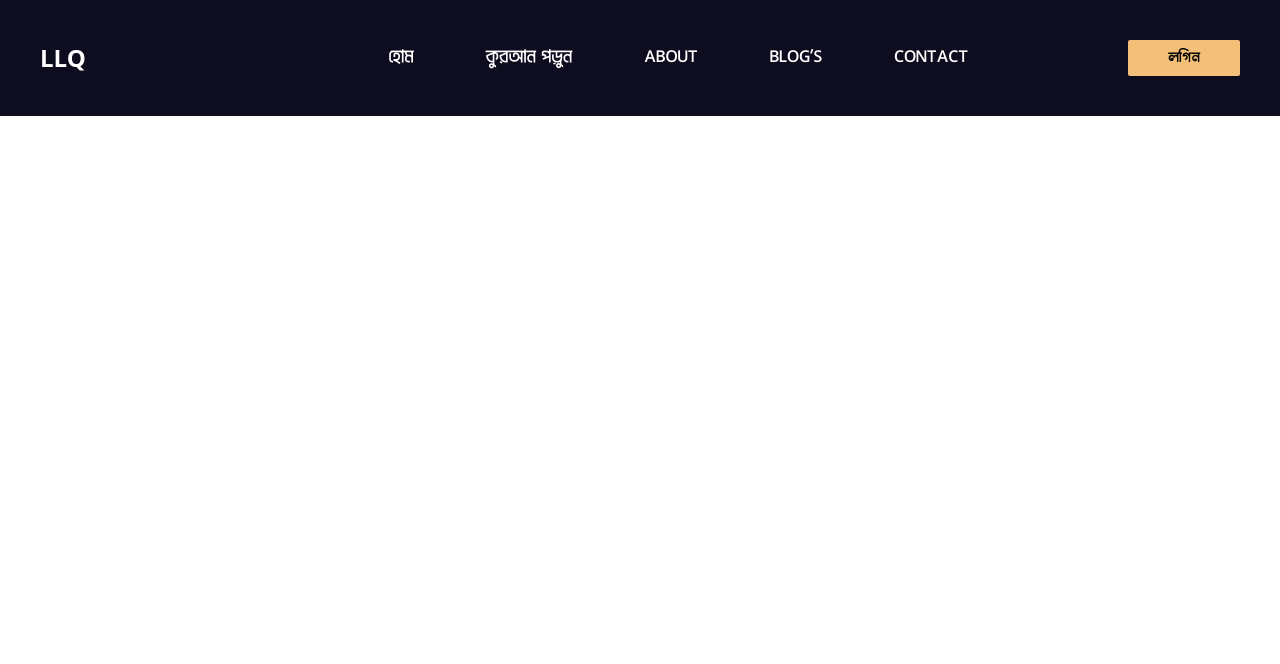
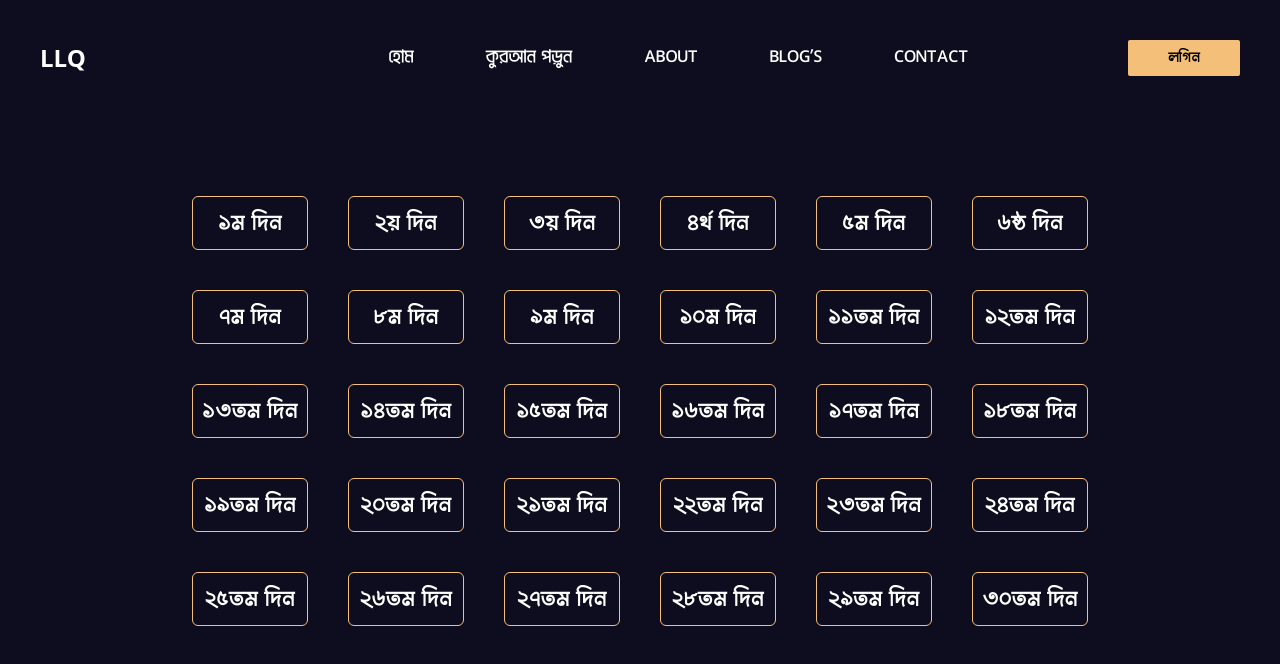
Before and after one commit to faysalewucse/Lets-Learn-Quran, a React (Create React App) app: page /learn-kayda in a window 1280 px wide. Shown: the top 664 px of the page. Built offline with nearby package versions, Linux system fonts and the light colour scheme.

Commit message:
learnKyada page added

```diff
--- a/package.json
+++ b/package.json
@@ -8,6 +8,7 @@
     "@testing-library/react": "^13.4.0",
     "@testing-library/user-event": "^14.4.3",
     "axios": "^1.1.3",
+    "highlight-words": "^1.2.1",
     "react": "^18.2.0",
     "react-dom": "^18.2.0",
     "react-redux": "^8.0.4",
--- a/src/App.js
+++ b/src/App.js
@@ -1,9 +1,11 @@
 import React from "react";
 import Navbar from "./components/Navbar";
 import Home from "./pages/Home";
-import Surah from "./pages/Surah";
 import { Route, Routes, BrowserRouter } from "react-router-dom";
 import SingleSura from "./pages/SingleSura";
+import Lessons from "./pages/Lessons";
+import LearnKayda from "./pages/Lessons/LearnKayda/LearnKayda";
+import Day from "./pages/Lessons/LearnKayda/Day";
 
 function App() {
   return (
@@ -12,7 +14,11 @@ function App() {
         <Navbar />
         <Routes>
           <Route path="/" element={<Home />} />
-          <Route path="/surah/:surahNumber" element={<SingleSura />} />
+          <Route path="surah/:surahNumber" element={<SingleSura />} />
+          <Route path="lessons" element={<Lessons />} />
+          <Route path="learn-kayda" element={<LearnKayda />}>
+            <Route path="day/:dayNumber" element={<Day />} />
+          </Route>
         </Routes>
       </BrowserRouter>
     </div>
--- a/src/pages/Home.js
+++ b/src/pages/Home.js
@@ -1,4 +1,5 @@
 import React from "react";
+import { Link } from "react-router-dom";
 import Surah from "./Surah";
 
 export default function Home() {
@@ -34,9 +35,12 @@ export default function Home() {
               এটি হতে পারে আপনার জীবন পরিবর্তনের প্রথম ধাপ । আজ এখন থেকেই শুরু
               হয়ে যাক কুরআনের আলোয় আলোকিত হওয়া ।
             </h6>
-            <button className="bg-golden lg:self-start self-center text-black text-2xl lg:px-5 py-2 rounded-sm font-jonota w-1/4 hover:bg-goldenhover">
+            <Link
+              to="/lessons"
+              className="bg-golden lg:self-start self-center text-black text-2xl lg:px-5 py-2 rounded-sm font-jonota w-1/4 hover:bg-goldenhover"
+            >
               শুরু করুণ
-            </button>
+            </Link>
           </div>
         </div>
         <div className="hidden lg:block">
--- /dev/null
+++ b/src/pages/Lessons.js
@@ -0,0 +1,24 @@
+import React from "react";
+import { Link } from "react-router-dom";
+
+export default function Lessons() {
+  return (
+    <div className="min-h-screen bg-nav px-24 lg:px-48 py-20">
+      <Link to="/learn-kayda" className="grid lg:grid-cols-4 grid-cols-1">
+        <div className="border border-white rounded-md text-white hover:cursor-pointer hover:bg-black hover:mt-2 transition-all duration-300">
+          <img
+            src="/images/kayda_learn.png"
+            className="lg:h-80 bg-white p-5 rounded-md"
+            alt="learn-kayda"
+          ></img>
+          <div className="p-5 flex items-center justify-between">
+            <p className="font-jonota lg:text-3xl text-xl">কায়দা শিখি</p>
+            <p className="font-jonota lg:text-xl bg-white text-black px-1 rounded-sm">
+              সময়ঃ ৩০ দিন
+            </p>
+          </div>
+        </div>
+      </Link>
+    </div>
+  );
+}
--- /dev/null
+++ b/src/pages/Lessons/LearnKayda/Day.js
@@ -0,0 +1,5 @@
+import React from "react";
+
+export default function Day() {
+  return <div className="bg-nav min-h-screen">Day</div>;
+}
--- /dev/null
+++ b/src/pages/Lessons/LearnKayda/LearnKayda.js
@@ -0,0 +1,42 @@
+import React from "react";
+import { Link } from "react-router-dom";
+import EngtoBanglaDigit from "../../../utils/EngToBanglaDigit";
+
+export default function LearnKayda() {
+  return (
+    <div className="min-h-screen bg-nav lg:px-48 px-12 py-20">
+      <div className="grid lg:grid-cols-6 grid-cols-2 lg:gap-10 gap-5">
+        {Array.from(Array(30).keys()).map((day) => (
+          <Link
+            to={`day/${day + 1}`}
+            className="border border-golden font-jonota text-white text-3xl p-2 text-center hover:bg-black hover:cursor-pointer rounded-md"
+          >
+            {EngtoBanglaDigit(day + 1)}
+            {day === 0
+              ? "ম"
+              : day === 1
+              ? "য়"
+              : day === 2
+              ? "য়"
+              : day === 3
+              ? "র্থ"
+              : day === 4
+              ? "ম"
+              : day === 5
+              ? "ষ্ঠ"
+              : day === 6
+              ? "ম"
+              : day === 7
+              ? "ম"
+              : day === 8
+              ? "ম"
+              : day === 9
+              ? "ম"
+              : "তম"}
+            {"  দিন"}
+          </Link>
+        ))}
+      </div>
+    </div>
+  );
+}
--- a/src/pages/Surah.js
+++ b/src/pages/Surah.js
@@ -97,10 +97,10 @@ export default function Surah() {
                 <div
                   key={index}
                   onClick={() => navigate(`/surah/${surah.id}`)}
-                  className="flex items-center gap-5 border border-golden p-4 rounded font-jonota lg:text-3xl hover:bg-black transition-all duration-300 cursor-pointer"
+                  className="flex items-center gap-5 border border-golden p-4 rounded font-jonota lg:text-2xl hover:bg-black transition-all duration-300 cursor-pointer"
                 >
                   <div className="bg-golden h-8 w-8 rotate-45">
-                    <h1 className="absolute top-1/2 left-1/2 transform -translate-x-1/2 -translate-y-1/2 text-black -rotate-45 font-bold">
+                    <h1 className="absolute top-1/2 left-1/2 transform -translate-x-1/2 -translate-y-1/2 text-black -rotate-45">
                       {EngtoBanglaDigit(surah.id)}
                     </h1>
                   </div>
```
Also changed, not shown: public/images/kayda_learn.png (added), 1 other file (tests, documents, lock files or other folders).
